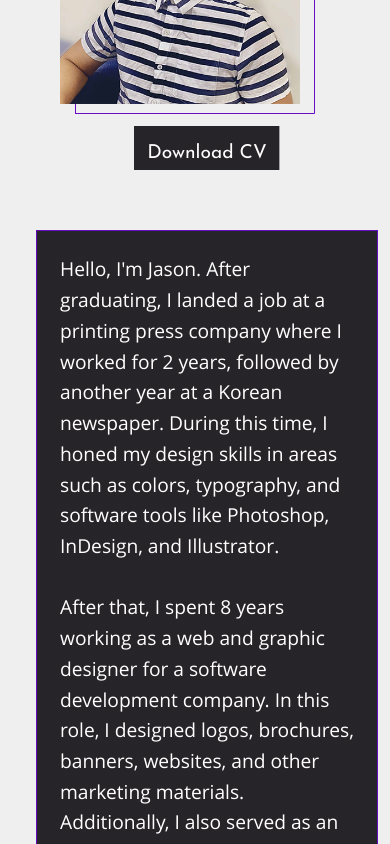
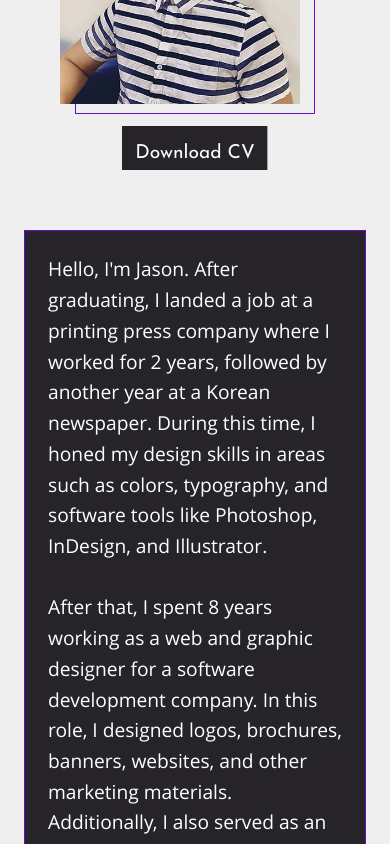
Before and after one commit to jdcanonoy21/jdportfolio, a React (Create React App) app: page / in a window 390 px wide. Shown: the part 1280-2124 px from the top of the page. Built offline with nearby package versions, Linux system fonts and the light colour scheme.

Commit message:
responsive fix text effect

```diff
--- a/src/sass/base/_typhography.scss
+++ b/src/sass/base/_typhography.scss
@@ -28,7 +28,6 @@
 
   &__cover{
     background-position: 100%;
-  transform: translateX(1rem);
     & > p, ul, h2, h3 {
       transform: translateY(200%);
       opacity: 0;
```
